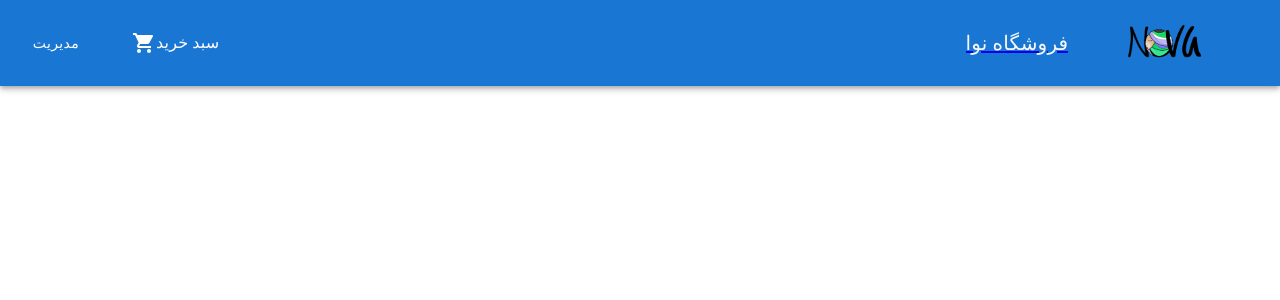
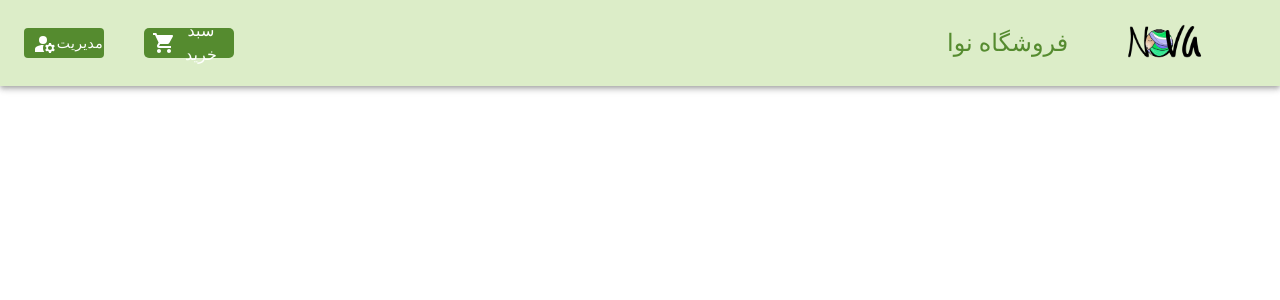
Before and after one commit to sara-barati/onlineshopp-react, a React (Create React App) app: page / in a window 1280 px wide. Shown: the top 300 px of the page. Built offline with nearby package versions, Linux system fonts and the light colour scheme.

Commit message:
edited usefetch

```diff
--- a/src/Layout/Main/components/Header/Header.comonent.js
+++ b/src/Layout/Main/components/Header/Header.comonent.js
@@ -6,29 +6,57 @@ import Toolbar from "@mui/material/Toolbar";
 import Typography from "@mui/material/Typography";
 import Button from "@mui/material/Button";
 import IconButton from "@mui/material/IconButton";
-// import MenuIcon from "@mui/icons-material/Menu";
+import { Navigate } from "react-router-dom";
 import ShoppingCartIcon from "@mui/icons-material/ShoppingCart";
+import ManageAccountsIcon from "@mui/icons-material/ManageAccounts";
 import logo from "assets/image/logo.png";
-import "./Header.scss"
+import './Header.component.css'
 
 import { useSelector } from "react-redux";
 
 export default function Header() {
   // const islogin=useSelector(state=>state.user)
   return (
-    <Box sx={{ flexGrow: 1 ,  backgroundColor: 'primary.dark',width:"100vw"}} className="add-header">
-      <AppBar position="static">
+    <Box
+      sx={{ flexGrow: 1, bgcolor: "primary.main", width: "100vw" }}
+      className="add-header"
+    >
+      <AppBar position="static" sx={{ flexGrow: 1, bgcolor: "#dcedc8" }}>
         <Toolbar>
-          <Box sx={{ flexGrow: 1 }}>
-          <Link to={"/dashboard/entities"} >
-            <Button sx={{ color: 'white'}}  color="inherit" className="style.button" >مدیریت</Button>
+          <Box
+            sx={{
+              flexGrow: 1,
+              display: { lm: "flex", flexDirection: "column" },
+            }}
+          >
+            <Link to={"/dashboard/entities"} style={{ textDecoration: "none" }}>
+              <Button
+                sx={{
+                  color: "white",
+                  bgcolor: "#558b2f",
+                  textDecoration: "none",
+                  width: "80px",
+                  height: "30px",
+                }}
+                color="inherit"
+                className="style.button"
+              >
+                {" "}
+                <ManageAccountsIcon sx={{ marginLeft: "8px", pt: "2px" }} />
+                مدیریت
+              </Button>
             </Link>
             <IconButton
-              size="large"
               edge="start"
               color="inherit"
               aria-label="menu"
-              sx={{ mr: 2, ml: 4 }}
+              sx={{
+                ml: 5,
+                bgcolor: "#558b2f",
+                borderRadius: "5px",
+                width: "90px",
+                height: "30px",
+              }}
             >
               <ShoppingCartIcon />
               <Typography component="div" sx={{ flexGrow: 1 }}>
@@ -46,20 +74,19 @@ export default function Header() {
               },
             }}
           >
-            <Link to="" style={{direction:"none"}}>
+            <Link to="" style={{ textDecoration: "none" }}>
               <Typography
-                variant="h6"
+                variant="h5"
                 noWrap
                 component="div"
-                sx={{ flexGrow: 1, color: "#f8f8f8", display: { md: "flex" } }}
+                sx={{ flexGrow: 1, display: { md: "flex" }, color: "#558b2f" }}
               >
                 فروشگاه نوا
               </Typography>
             </Link>
-            <figure >
+            <figure>
               <Link to="">
                 <img
-
                   style={{ with: "80px", height: "50px" }}
                   src={logo}
                   alt=""
@@ -67,7 +94,6 @@ export default function Header() {
               </Link>
             </figure>
           </Box>
-
         </Toolbar>
       </AppBar>
     </Box>
--- /dev/null
+++ b/src/Layout/Main/components/Header/Header.component.css
@@ -0,0 +1,3 @@
+link{
+    text-decoration: none;
+}
--- a/src/Layout/Main/components/Header/Header.scss
+++ /dev/null
@@ -1,14 +0,0 @@
-.logo_wrapper {
-    width: 100px;
-    height: 60px;
-    display: flex;
-    justify-content: start;
-
-    .logo {
-      width: 100%;
-      height: 100%;
-    }
-  }
-.app-header{
-  background-color: rgb(7, 20, 20);
-}
--- a/src/Page/Login/Login.page.js
+++ b/src/Page/Login/Login.page.js
@@ -272,6 +272,7 @@ import React from 'react';
 import ReactDOM from 'react-dom';
 import { useFormik } from 'formik';
 import { useFetch } from 'hook/useFetch';
+import './login.css'
 import * as yup from 'yup';
 // import Button from '@material-ui/core/Button';
 import TextField from '@mui/material/TextField';
@@ -280,6 +281,7 @@ import axios from 'axios';
 import { useNavigate } from 'react-router-dom';
 import { useDispatch } from 'react-redux';
 import { setLogin } from 'Redux/reducer/login.Slice';
+import pic from 'assets/image/login.webp'
 const validationSchema = yup.object({
   username: yup
     .string('لطفا نام کاربری خود را وارد کنید')
@@ -333,20 +335,26 @@ const validationSchema = yup.object({
   });
 
   return (
-    <div  >
-      <form onSubmit={formik.handleSubmit}>
+
+    <div className='container'  >
+    <img className="img-fluid"
+     src={pic}
+     alt="logo"/>
+      <form onSubmit={formik.handleSubmit}  >
         <TextField
-          fullWidth
+
           id="username"
           name="username"
           label="نام کاربری"
+          type={"text"}
           value={formik.values.username}
           onChange={formik.handleChange}
           error={formik.touched.username && Boolean(formik.errors.email)}
           helperText={formik.touched.username && formik.errors.username}
+
         />
         <TextField
-          fullWidth
+
           id="password"
           name="password"
           label="روز ورود"
@@ -356,7 +364,7 @@ const validationSchema = yup.object({
           error={formik.touched.password && Boolean(formik.errors.password)}
           helperText={formik.touched.password && formik.errors.password}
         />
-        <Button color="primary" variant="contained" fullWidth type="submit">
+        <Button color="primary" variant="contained" type="submit">
           ورود
         </Button>
 
--- /dev/null
+++ b/src/Page/Login/login.css
@@ -0,0 +1,12 @@
+form{
+    display: flex;flex-direction: column;
+}
+.img-fluid{
+    width: 50vw;
+}
+.container{
+    display: flex;
+    text-align: center;
+    justify-content: center;
+
+}
--- a/src/hook/useFetch.js
+++ b/src/hook/useFetch.js
@@ -5,7 +5,7 @@ const delay = () => {
 };
 
 const useFetch = (url, config = {}) => {
-  const [data, setData] = useState(null);
+  const [data, setData] = useState([]);
   const [loading, setLoading] = useState(true);
   const [error, setError] = useState(null);
 
```
Also changed, not shown: src/Layout/Main/components/Header/Header.css (deleted, +0 -20 lines), src/assets/image/login.webp (added), 1 other file (tests, documents, lock files or other folders).
